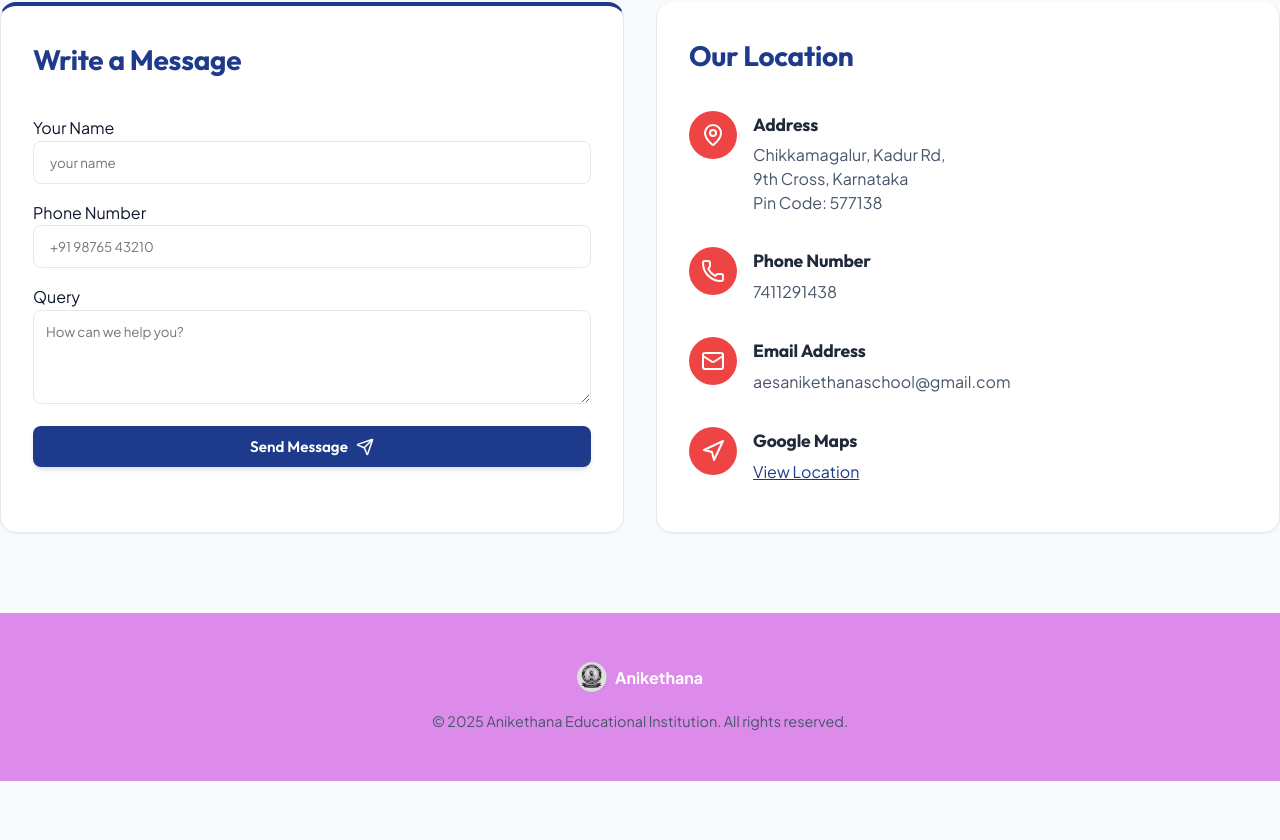
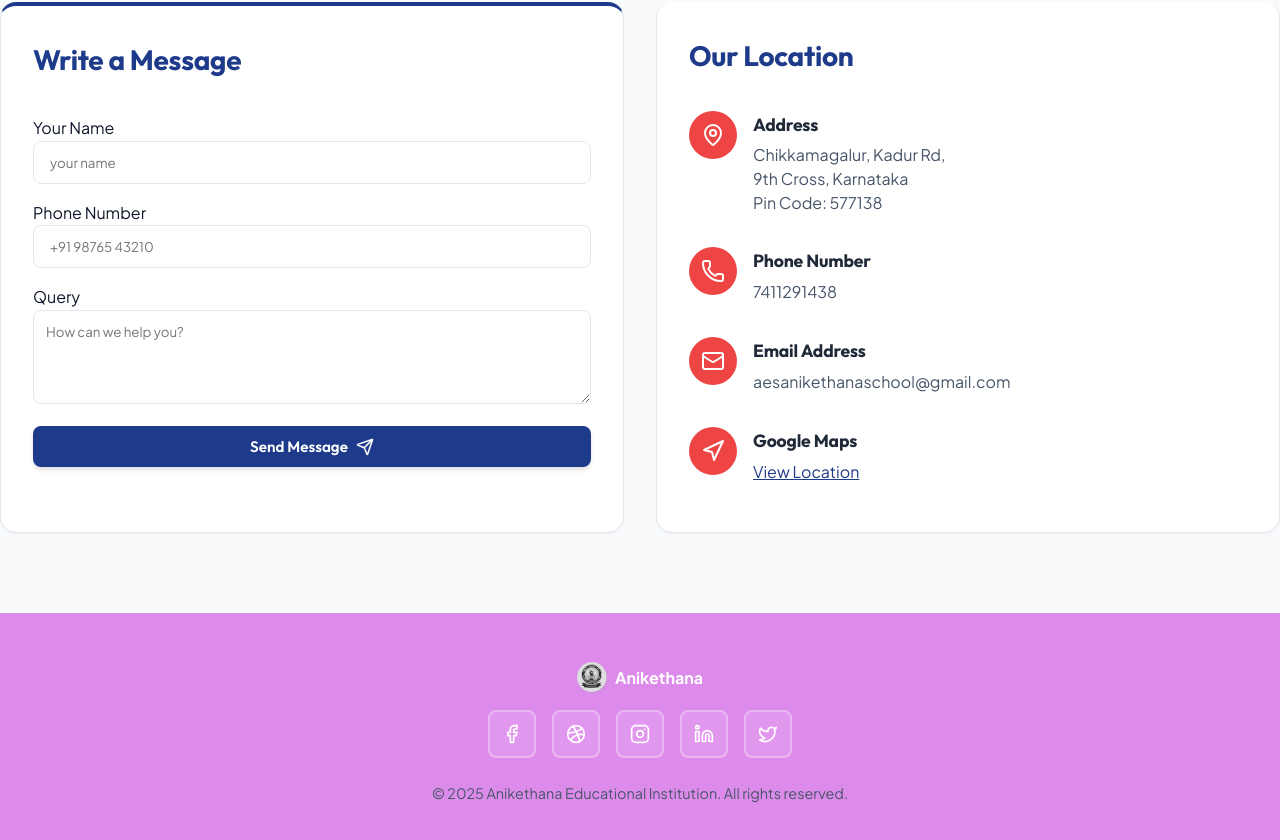
Before and after one commit to dhanushmr0211/school-erp, a React (Vite) app in the folder frontend/: page / in a window 1280 px wide. Shown: the part 1634-2474 px from the top of the page. Before the commit the page ends 2415 px from the top, so only its background shows below. Built offline with nearby package versions, Linux system fonts and the light colour scheme.

Commit message:
updated contact info

```diff
--- a/frontend/src/pages/LandingPage.jsx
+++ b/frontend/src/pages/LandingPage.jsx
@@ -1,5 +1,5 @@
 import { useState } from "react";
-import { User, ChevronDown, GraduationCap, BookOpen, Users, LogIn, ArrowRight, Send, MapPin, Phone, Mail, Navigation, Menu, X } from "lucide-react";
+import { User, ChevronDown, GraduationCap, BookOpen, Users, LogIn, ArrowRight, Send, MapPin, Phone, Mail, Navigation, Menu, X, Facebook, Instagram, Linkedin, Twitter, Dribbble } from "lucide-react";
 import { useNavigate } from "react-router-dom";
 import { supabase } from "../services/supabaseClient";
 
@@ -61,7 +61,7 @@ export default function LandingPage() {
                             onClick={() => document.getElementById('contact').scrollIntoView({ behavior: 'smooth' })}
                             className="btn"
                             style={{
-                                padding: "0.5rem 1rem",
+                                padding: "0.5rem 0.5rem",
                                 borderRadius: "0.5rem",
                                 background: "#f59e0b",
                                 color: "white",
@@ -335,6 +335,125 @@ export default function LandingPage() {
                         <img src="/logo.png" alt="Logo" style={{ width: "30px", filter: "grayscale(1)" }} />
                         <span style={{ fontWeight: 700, color: "white" }}>Anikethana</span>
                     </div>
+
+                    {/* Social Media Icons */}
+                    <div style={{ display: "flex", justifyContent: "center", gap: "1rem", marginBottom: "1.5rem" }}>
+                        <a
+                            href="https://facebook.com"
+                            target="_blank"
+                            rel="noopener noreferrer"
+                            style={{
+                                width: "48px", height: "48px", borderRadius: "8px",
+                                border: "2px solid rgba(255, 255, 255, 0.3)",
+                                display: "flex", alignItems: "center", justifyContent: "center",
+                                color: "white", transition: "all 0.3s",
+                                background: "rgba(255, 255, 255, 0.1)"
+                            }}
+                            onMouseEnter={(e) => {
+                                e.currentTarget.style.background = "rgba(255, 255, 255, 0.2)";
+                                e.currentTarget.style.borderColor = "white";
+                            }}
+                            onMouseLeave={(e) => {
+                                e.currentTarget.style.background = "rgba(255, 255, 255, 0.1)";
+                                e.currentTarget.style.borderColor = "rgba(255, 255, 255, 0.3)";
+                            }}
+                        >
+                            <Facebook size={20} />
+                        </a>
+
+                        <a
+                            href="https://dribbble.com"
+                            target="_blank"
+                            rel="noopener noreferrer"
+                            style={{
+                                width: "48px", height: "48px", borderRadius: "8px",
+                                border: "2px solid rgba(255, 255, 255, 0.3)",
+                                display: "flex", alignItems: "center", justifyContent: "center",
+                                color: "white", transition: "all 0.3s",
+                                background: "rgba(255, 255, 255, 0.1)"
+                            }}
+                            onMouseEnter={(e) => {
+                                e.currentTarget.style.background = "rgba(255, 255, 255, 0.2)";
+                                e.currentTarget.style.borderColor = "white";
+                            }}
+                            onMouseLeave={(e) => {
+                                e.currentTarget.style.background = "rgba(255, 255, 255, 0.1)";
+                                e.currentTarget.style.borderColor = "rgba(255, 255, 255, 0.3)";
+                            }}
+                        >
+                            <Dribbble size={20} />
+                        </a>
+
+                        <a
+                            href="https://www.instagram.com/anikethana2010?igsh=MWo0NWdqZmJrcTg2Yg=="
+                            target="_blank"
+                            rel="noopener noreferrer"
+                            style={{
+                                width: "48px", height: "48px", borderRadius: "8px",
+                                border: "2px solid rgba(255, 255, 255, 0.3)",
+                                display: "flex", alignItems: "center", justifyContent: "center",
+                                color: "white", transition: "all 0.3s",
+                                background: "rgba(255, 255, 255, 0.1)"
+                            }}
+                            onMouseEnter={(e) => {
+                                e.currentTarget.style.background = "rgba(255, 255, 255, 0.2)";
+                                e.currentTarget.style.borderColor = "white";
+                            }}
+                            onMouseLeave={(e) => {
+                                e.currentTarget.style.background = "rgba(255, 255, 255, 0.1)";
+                                e.currentTarget.style.borderColor = "rgba(255, 255, 255, 0.3)";
+                            }}
+                        >
+                            <Instagram size={20} />
+                        </a>
+
+                        <a
+                            href="https://linkedin.com"
+                            target="_blank"
+                            rel="noopener noreferrer"
+                            style={{
+                                width: "48px", height: "48px", borderRadius: "8px",
+                                border: "2px solid rgba(255, 255, 255, 0.3)",
+                                display: "flex", alignItems: "center", justifyContent: "center",
+                                color: "white", transition: "all 0.3s",
+                                background: "rgba(255, 255, 255, 0.1)"
+                            }}
+                            onMouseEnter={(e) => {
+                                e.currentTarget.style.background = "rgba(255, 255, 255, 0.2)";
+                                e.currentTarget.style.borderColor = "white";
+                            }}
+                            onMouseLeave={(e) => {
+                                e.currentTarget.style.background = "rgba(255, 255, 255, 0.1)";
+                                e.currentTarget.style.borderColor = "rgba(255, 255, 255, 0.3)";
+                            }}
+                        >
+                            <Linkedin size={20} />
+                        </a>
+
+                        <a
+                            href="https://twitter.com"
+                            target="_blank"
+                            rel="noopener noreferrer"
+                            style={{
+                                width: "48px", height: "48px", borderRadius: "8px",
+                                border: "2px solid rgba(255, 255, 255, 0.3)",
+                                display: "flex", alignItems: "center", justifyContent: "center",
+                                color: "white", transition: "all 0.3s",
+                                background: "rgba(255, 255, 255, 0.1)"
+                            }}
+                            onMouseEnter={(e) => {
+                                e.currentTarget.style.background = "rgba(255, 255, 255, 0.2)";
+                                e.currentTarget.style.borderColor = "white";
+                            }}
+                            onMouseLeave={(e) => {
+                                e.currentTarget.style.background = "rgba(255, 255, 255, 0.1)";
+                                e.currentTarget.style.borderColor = "rgba(255, 255, 255, 0.3)";
+                            }}
+                        >
+                            <Twitter size={20} />
+                        </a>
+                    </div>
+
                     <p className="text-gray" style={{ fontSize: "0.9rem" }}>© 2025 Anikethana Educational Institution. All rights reserved.</p>
                 </div>
             </footer>
```
